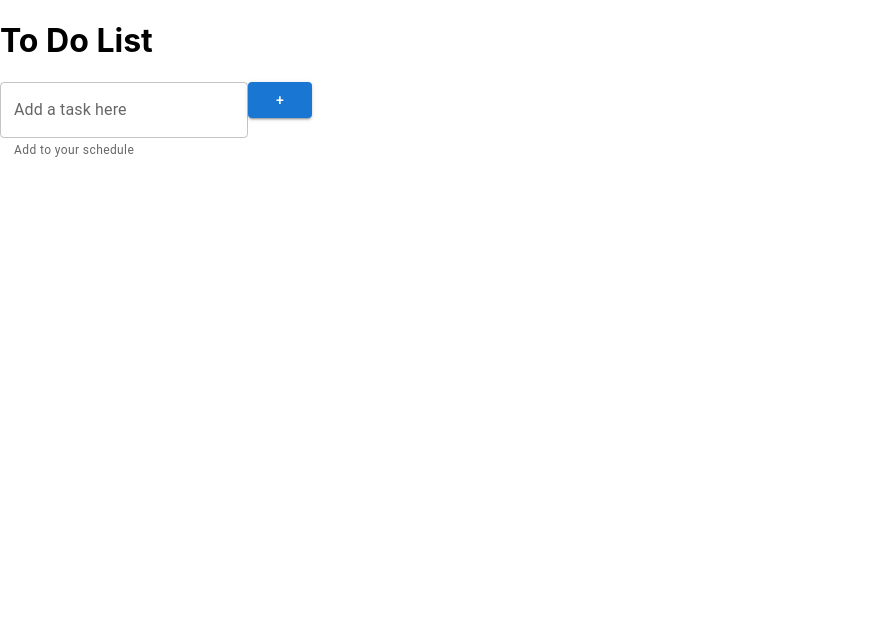
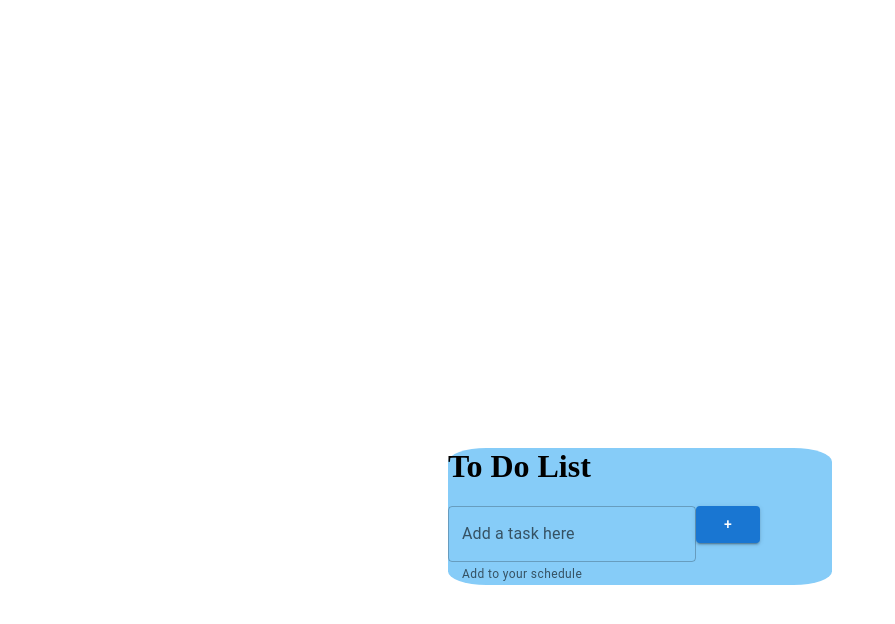
Before and after one commit to AnesuMuusha/todo-list, a React (Create React App) app: page / in a window 1280 px wide. Shown: the top 624 px of the page, without its empty margins (0-895 px from the left). Built offline with nearby package versions, Linux system fonts and the light colour scheme.

Commit message:
improved styling

```diff
--- a/src/Components/ToDoItem.css
+++ b/src/Components/ToDoItem.css
@@ -1,6 +1,19 @@
-.todo_bg{
-background-color: aqua;
-align-items: center;
-align-self: center;
-margin: 40px;
+.todo-bg{
+    align-items: center;
+    align-self: center;
+    margin:  35%;
+    background-color: rgb(134, 204, 248);
+    border-radius: 10%;
+    font-family: serif;
+    height: inherit;
+    width: inherit;
 };
+
+.todo-bg_textfield{
+    margin: 20px,
+};
+.btn{
+    background-color: aqua;
+    color: aqua;
+
+};
```
